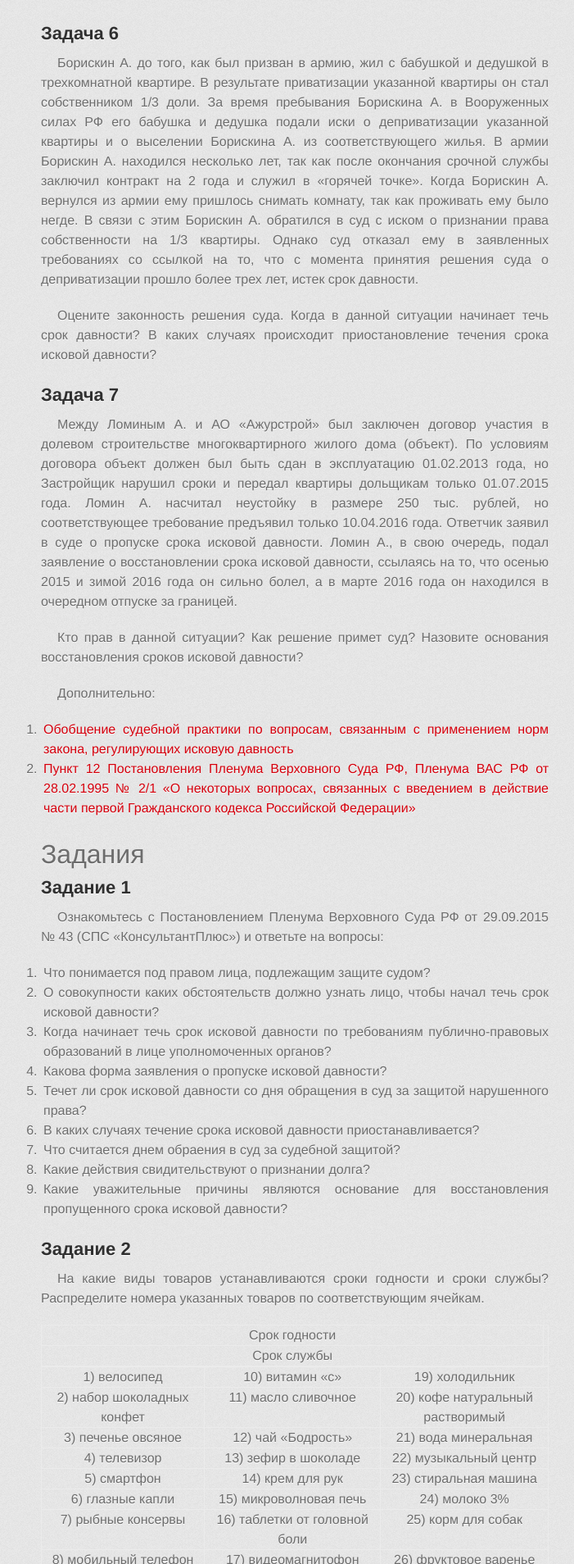
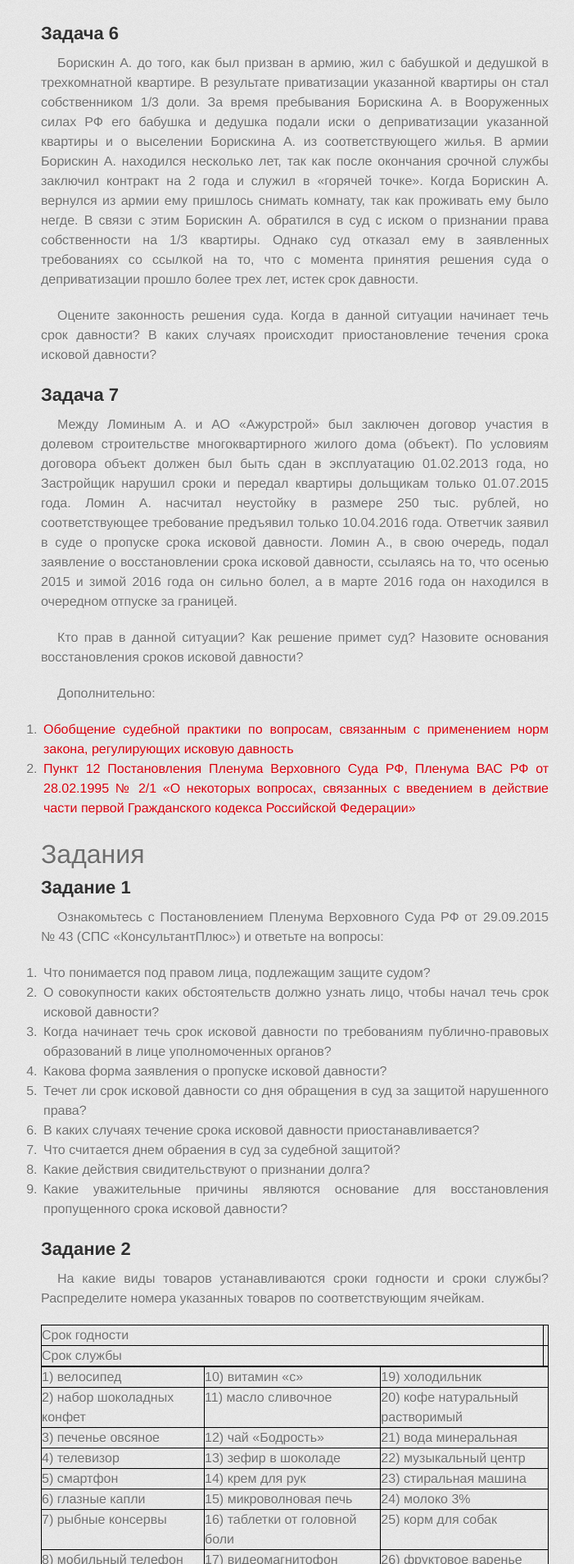
Before and after one commit to a-nova/a-nova.github.io, a Jekyll site: the page built from _lessons/09.md, in a window 1280 px wide. Shown: the part 4492-6400 px from the top of the page at 82% size, without its empty margins (280-981 px from the left). Built offline with Jekyll 4.4.1, drawn with Linux system fonts in a browser that asks for light colours; some web fonts are replaced.

Commit message:
pre-fix tables 5

```diff
--- a/_lessons/09.md
+++ b/_lessons/09.md
@@ -4,6 +4,14 @@
 when:
 layout: page
 ---
+
+<style>
+td {
+    border: 1px solid black;
+    text-align: left;
+    font-weight: 300;
+}
+</style>
 
 # &rarr; <a id="goToPresentation" target="_blank">Презентация по теме</a> &larr;
 
@@ -313,104 +321,104 @@
 
 <table border="1">
   <tr>
-    <td border="1px solid black" text-align="left" valign="top">
+    <td align="left" valign="top">
       1) велосипед
     </td>
-    <td border="1px solid black" text-align="left" valign="top">
+    <td align="left" valign="top">
       10) витамин «с»
     </td>
-    <td border="1px solid black" text-align="left" valign="top">
+    <td align="left" valign="top">
       19) холодильник
     </td>
   </tr>
   <tr>
-    <td border="1px solid black" text-align="left" valign="top">
+    <td align="left" valign="top">
       2) набор шоколадных      <br />
       конфет
     </td>
-    <td border="1px solid black" text-align="left" valign="top">
+    <td align="left" valign="top">
       11) масло сливочное      <br />
     </td>
-    <td border="1px solid black" text-align="left" valign="top">
+    <td align="left" valign="top">
       20) кофе натуральный     <br />
       растворимый
     </td>
   </tr>
   <tr>
-    <td border="1px solid black" text-align="left" valign="top">
+    <td align="left" valign="top">
       3) печенье овсяное
     </td>
-    <td border="1px solid black" text-align="left" valign="top">
+    <td align="left" valign="top">
       12) чай «Бодрость»
     </td>
-    <td border="1px solid black" text-align="left" valign="top">
+    <td align="left" valign="top">
       21) вода минеральная
     </td>
   </tr>
   <tr>
-    <td border="1px solid black" text-align="left" valign="top">
+    <td align="left" valign="top">
       4) телевизор
     </td>
-    <td border="1px solid black" text-align="left" valign="top">
+    <td align="left" valign="top">
       13) зефир в шоколаде
     </td>
-    <td border="1px solid black" text-align="left" valign="top">
+    <td align="left" valign="top">
       22) музыкальный центр
     </td>
   </tr>
   <tr>
-    <td border="1px solid black" text-align="left" valign="top">
+    <td align="left" valign="top">
       5) смартфон
     </td>
-    <td border="1px solid black" text-align="left" valign="top">
+    <td align="left" valign="top">
       14) крем для рук
     </td>
-    <td border="1px solid black" text-align="left" valign="top">
+    <td align="left" valign="top">
       23) стиральная машина
     </td>
   </tr>
   <tr>
-    <td border="1px solid black" text-align="left" valign="top">
+    <td align="left" valign="top">
       6) глазные капли
     </td>
-    <td border="1px solid black" text-align="left" valign="top">
+    <td align="left" valign="top">
       15) микроволновая печь
     </td>
-    <td border="1px solid black" text-align="left" valign="top">
+    <td align="left" valign="top">
       24) молоко 3%
     </td>
   </tr>
   <tr>
-    <td border="1px solid black" text-align="left" valign="top">
+    <td align="left" valign="top">
       7) рыбные консервы       <br />
     </td>
-    <td border="1px solid black" text-align="left" valign="top">
+    <td align="left" valign="top">
       16) таблетки от головной <br />
       боли
     </td>
-    <td border="1px solid black" text-align="left" valign="top">
+    <td align="left" valign="top">
       25) корм для собак       <br />
     </td>
   </tr>
   <tr>
-    <td border="1px solid black" text-align="left" valign="top">
+    <td align="left" valign="top">
       8) мобильный телефон
     </td>
-    <td border="1px solid black" text-align="left" valign="top">
+    <td align="left" valign="top">
       17) видеомагнитофон
     </td>
-    <td border="1px solid black" text-align="left" valign="top">
+    <td align="left" valign="top">
       26) фруктовое варенье
     </td>
   </tr>
   <tr>
-    <td border="1px solid black" text-align="left" valign="top">
+    <td align="left" valign="top">
       9) кефир
     </td>
-    <td border="1px solid black" text-align="left" valign="top">
+    <td align="left" valign="top">
       18) жевательная резинка
     </td>
-    <td border="1px solid black" text-align="left" valign="top">
+    <td align="left" valign="top">
       27) фен
     </td>
   </tr>
```
